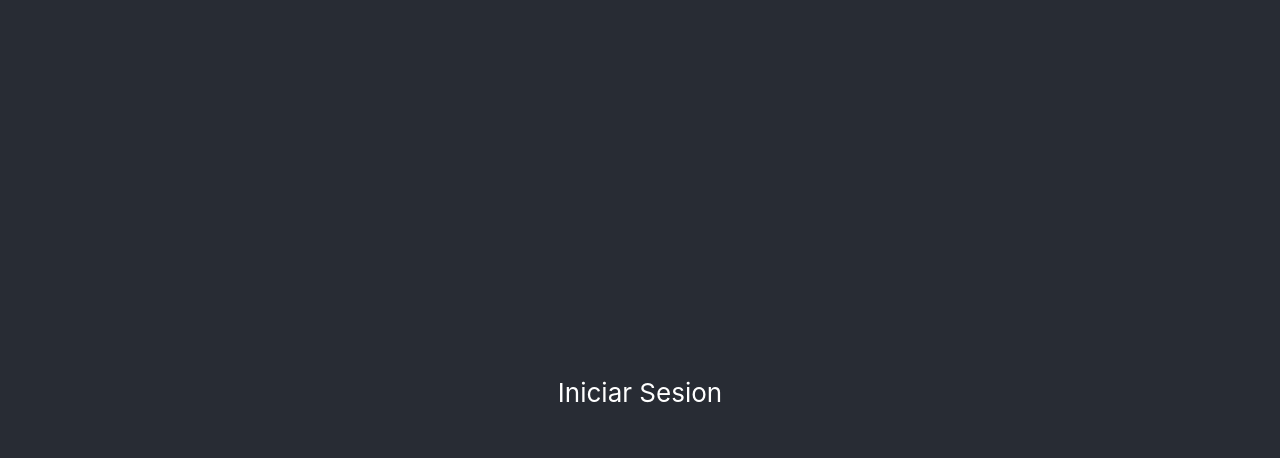
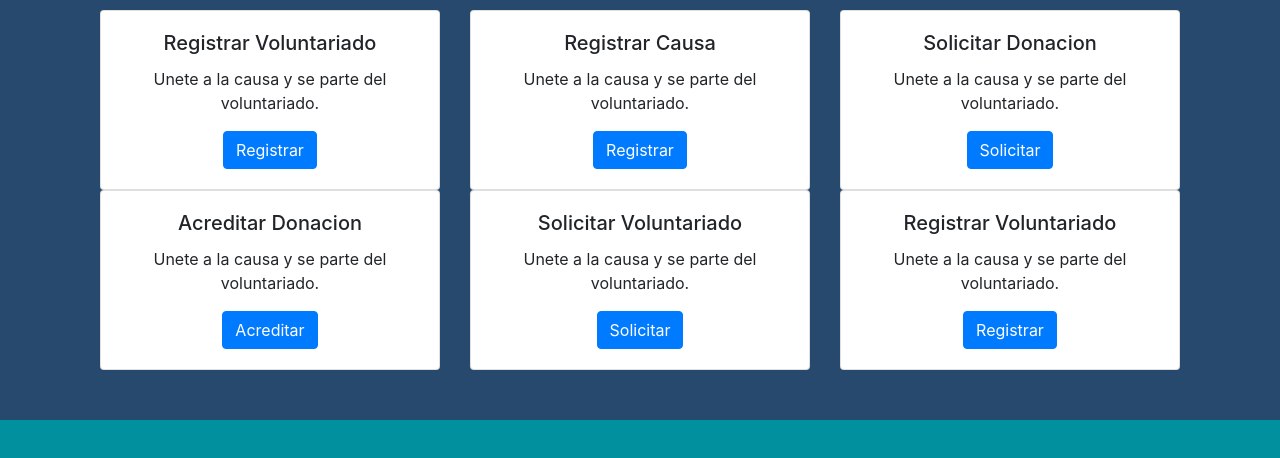
Before and after one commit to mario-galindo/honduras-conecta-frontend, a React (Create React App) app: page / in a window 1280 px wide. Shown: the top 458 px of the page. Built offline with nearby package versions, Linux system fonts and the light colour scheme.

Commit message:
add main page

```diff
--- a/public/index.html
+++ b/public/index.html
@@ -27,7 +27,7 @@
     <link rel="stylesheet" href="https://stackpath.bootstrapcdn.com/bootstrap/4.4.1/css/bootstrap.min.css" integrity="sha384-Vkoo8x4CGsO3+Hhxv8T/Q5PaXtkKtu6ug5TOeNV6gBiFeWPGFN9MuhOf23Q9Ifjh" crossorigin="anonymous">
     <title>Honduras Conecta</title>
   </head>
-  <body>
+  <body style="background-color:#00909e;">
     <noscript>You need to enable JavaScript to run this app.</noscript>
     <div id="root"></div>
     <!--
--- a/src/App.css
+++ b/src/App.css
@@ -1,5 +1,9 @@
 .App {
   text-align: center;
+  align-items: center;
+  background-color: #27496d;
+  padding-top: 60px;
+
 }
 
 .App-logo {
@@ -24,6 +28,8 @@
   color: white;
 }
 
+
+
 .App-link {
   color: #61dafb;
 }
--- a/src/App.js
+++ b/src/App.js
@@ -3,22 +3,39 @@ import './App.css';
 
 //CUSTOM COMPONENTS
 import Login from '../src/components/Login'
+import Main from '../src/components/main'
 
 class App extends Component {
 
   state = {
-    isSignedIn: false
+    isSignedIn: true,
+    voluntariado:"Registrar Voluntariado",
+    causa:"Registrar Causa",
+    donacion:"Solicitar Donacion",
+    acreditarDonacion:"Acreditar Donacion",
+    solicitarVoluntariado:"Solicitar Voluntariado",
+    boton1:"Registrar",
+    boton2:"Solicitar",
+    boton3:"Acreditar"
   }
+
 
   render() {
     return (
       <div className="App">
         {this.state.isSignedIn ? (
-        <header className="App-header">
-          <p>
-            Bienvenido a Honduras Conecta
-          </p>
-        </header>
+        <div className="container">
+           <div className="col-md-12">
+              <div className="row">
+                <Main title={this.state.voluntariado} boton={this.state.boton1}></Main>
+                <Main title={this.state.causa} boton={this.state.boton1}></Main>
+                <Main title={this.state.donacion} boton={this.state.boton2}></Main>
+                <Main title={this.state.acreditarDonacion} boton={this.state.boton3}></Main>
+                <Main title={this.state.solicitarVoluntariado} boton={this.state.boton2}></Main>
+                <Main title={this.state.voluntariado} boton={this.state.boton1}></Main>
+              </div>
+            </div>
+        </div>
         ) : (
           <Login></Login>
         )}
--- /dev/null
+++ b/src/components/main.js
@@ -0,0 +1,32 @@
+import React from 'react';
+
+const cardStyle = {
+    color:"#000",
+    margin: {
+        // jss-expand gives more readable syntax
+
+        bottom: 50, // jss-default-unit makes this 5px
+      },
+      padding:{
+        bottom: 50,
+        top:40
+
+      }
+  };
+
+class Main extends React.Component{
+    render(){
+        return(
+            <div className="col-md-4">
+                <div className="card" style={cardStyle.margin}>
+                    <div className="card-body">
+        <h5 className="card-title">{this.props.title}</h5>
+                        <p className="card-text">Unete a la causa y se parte del voluntariado.</p>
+        <a href="#" className="btn btn-primary">{this.props.boton}</a>
+                    </div>
+                </div>
+            </div>
+        );
+    }
+}
+export default Main
```
